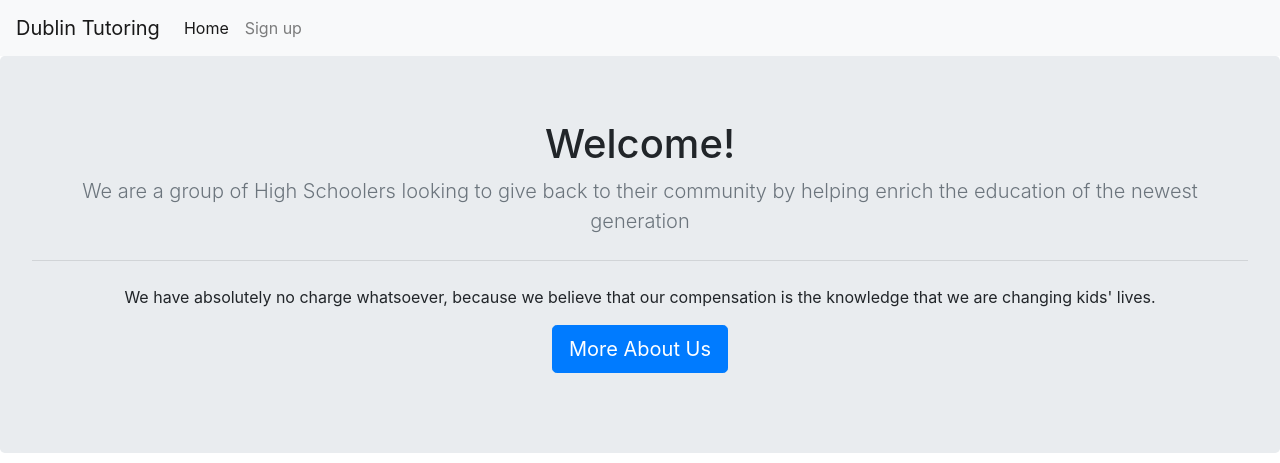
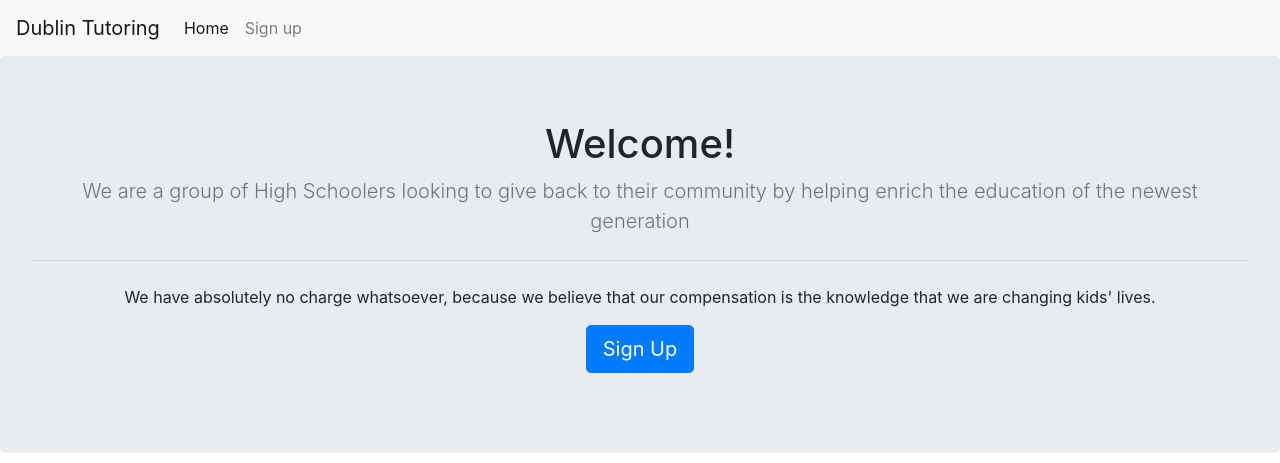
Before and after one commit to tekotan/Tutoring_Site_Source, a plain HTML site: page index.html in a window 1280 px wide. Shown: the top 463 px of the page. Drawn offline with nearby package versions, Linux system fonts and the light colour scheme.

Commit message:
Small Changes

```diff
--- a/index.html
+++ b/index.html
@@ -36,7 +36,7 @@
   <p>We have absolutely no charge whatsoever, because we believe that our compensation
   is the knowledge that we are changing kids' lives.</p>
   <p class="lead">
-    <a class="btn btn-primary btn-lg" href="https://docs.google.com/forms/d/e/1FAIpQLSfNGhsr-IkRwa_d-7R7x2mcmFldg3I3i4n1RyHKi35LN1o9IQ/viewform?usp=sf_link" role="button">More About Us</a>
+    <a class="btn btn-primary btn-lg" href="https://docs.google.com/forms/d/e/1FAIpQLSfNGhsr-IkRwa_d-7R7x2mcmFldg3I3i4n1RyHKi35LN1o9IQ/viewform?usp=sf_link" role="button">Sign Up</a>
   </p>
 </div>
 
```
